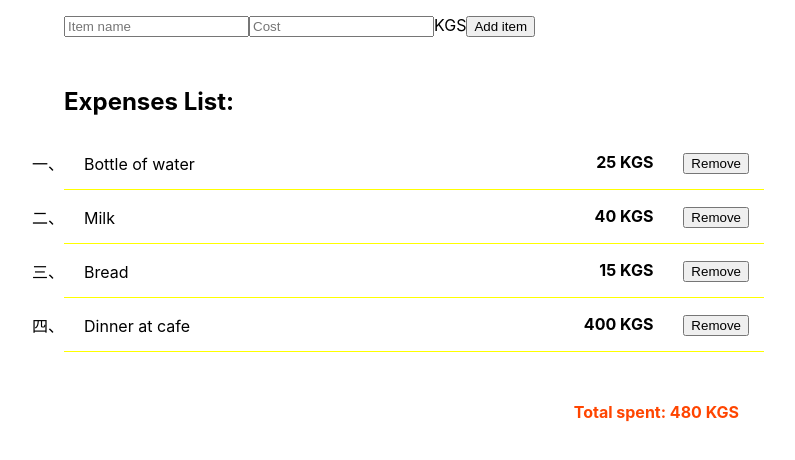
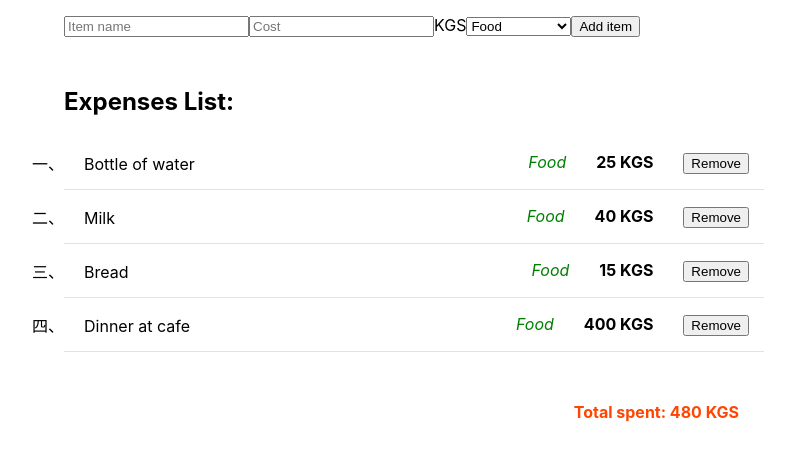
Before and after one commit to Libron/hw-57, a React (Create React App) app: page / in a window 1280 px wide. Shown: the top 460 px of the page, without its empty margins (226-1021 px from the left). Built offline with nearby package versions, Linux system fonts and the light colour scheme.

Commit message:
Added category feature

```diff
--- a/src/App.css
+++ b/src/App.css
@@ -22,7 +22,10 @@
     padding: 0 5px;
 }
 .Expenses ul li b {
-    margin-right: 30px;
+    margin: 0 30px;
+}
+.Expenses ul li i {
+    color: green;
 }
 
 .Expenses ul li span {
--- a/src/App.js
+++ b/src/App.js
@@ -4,17 +4,18 @@ import ControlPanel from "./components/ControlPanel/ControlPanel";
 
 class App extends Component {
   state = {
-    expenses: [],
+      expenses: [],
       name: null,
+      category: null,
       cost: 0,
-    total: 0
+      total: 0
   };
     componentDidMount() {
         const initList = [
-            {name: "Bottle of water", cost: 25},
-            {name: "Milk", cost: 40},
-            {name: "Bread", cost: 15},
-            {name: "Dinner at cafe", cost: 400}
+            {name: "Bottle of water", cost: 25, category: "Food"},
+            {name: "Milk", cost: 40, category: "Food"},
+            {name: "Bread", cost: 15, category: "Food"},
+            {name: "Dinner at cafe", cost: 400, category: "Food"}
         ];
         this.setState({expenses: initList, total: 480});
     };
@@ -23,7 +24,7 @@ class App extends Component {
       event.preventDefault();
       if (this.state.name && this.state.cost) {
           const expenses = this.state.expenses;
-          expenses.push({name: this.state.name, cost: this.state.cost});
+          expenses.push({name: this.state.name, cost: this.state.cost, category: this.state.category});
           let total = this.state.total;
           total += this.state.cost;
 
@@ -42,6 +43,7 @@ class App extends Component {
 
     setExpenseNameHandler = event => this.setState({name: event.target.value});
     setExpenseCostHandler = event => this.setState({cost: parseInt(event.target.value)});
+    setExpenseCategoryHandler = event => this.setState({category: event.target.value});
 
   render() {
     return (
@@ -50,6 +52,7 @@ class App extends Component {
             onSubmit={event => this.addExpense(event)}
             nameExpense={this.setExpenseNameHandler}
             costExpense={this.setExpenseCostHandler}
+            categoryExpense={this.setExpenseCategoryHandler}
         />
         <div className="Expenses">
             <h2>Expenses List:</h2>
@@ -58,7 +61,7 @@ class App extends Component {
                   return (
                       <li key={index}>
                           <p>{item.name}</p>
-                          <span><b>{item.cost} KGS</b><button className="btn-remove" onClick={() => this.removeExpense(index)}> Remove </button></span>
+                          <span><i>{item.category}</i><b>{item.cost} KGS</b><button className="btn-remove" onClick={() => this.removeExpense(index)}> Remove </button></span>
                       </li>
                   );
               })}
--- a/src/components/ControlPanel/ControlPanel.js
+++ b/src/components/ControlPanel/ControlPanel.js
@@ -6,6 +6,11 @@ const ControlPanel = props => {
             <input type="text" className="Item-name" onChange={props.nameExpense} placeholder="Item name" />
             <input type="text" className="Item-cost" onChange={props.costExpense} placeholder="Cost"/>
             <label htmlFor="Item-cost">KGS</label>
+            <select name="category" id="category" onChange={props.categoryExpense}>
+                <option value="Food">Food</option>
+                <option value="Entertainment">Entertainment</option>
+                <option value="Car">Car</option>
+            </select>
             <button type="submit" className="btn-submit">Add item</button>
         </form>
     );
```
